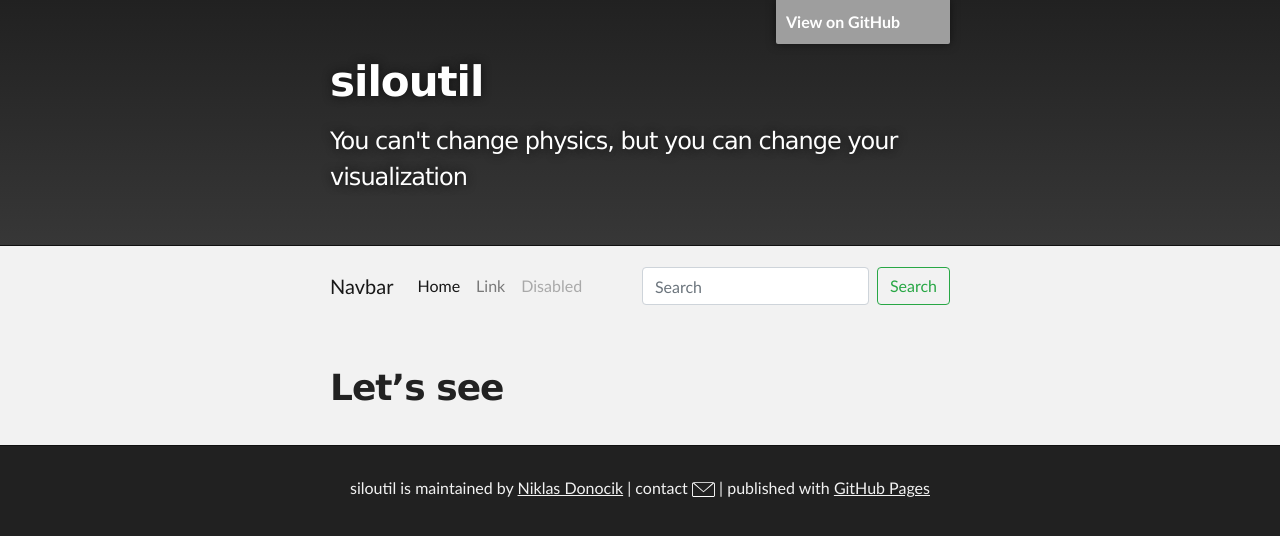
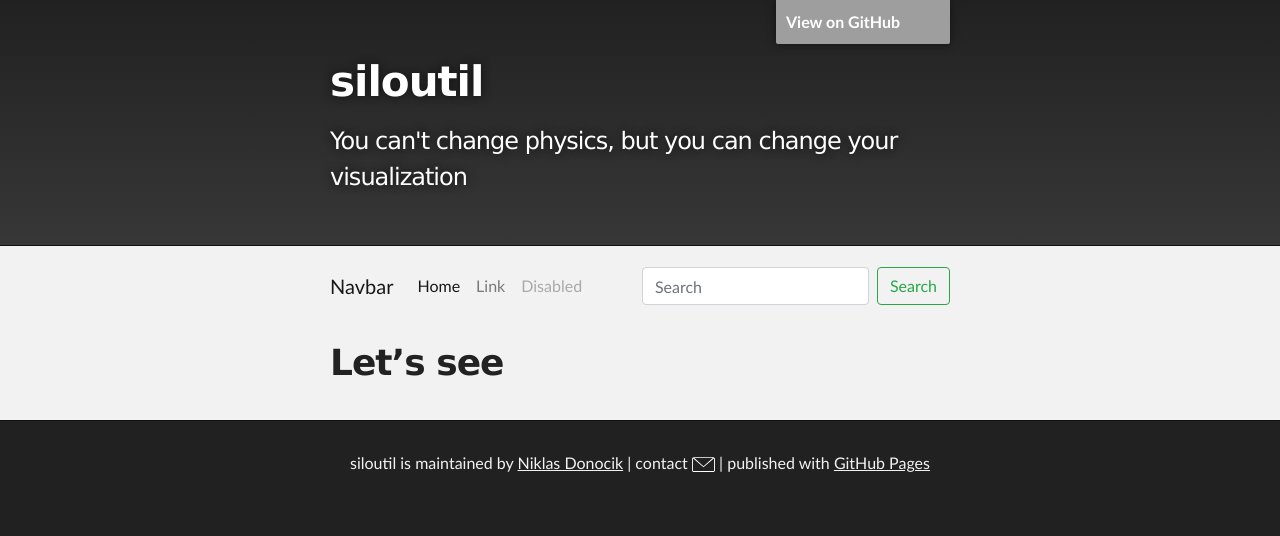
Before and after one commit to siloutil/siloutil.github.io, a Jekyll site: the page built from doc/test.md, in a window 1280 px wide. Shown: the top 536 px of the page. Built offline with Jekyll 4.4.1, drawn with Linux system fonts in a browser that asks for light colours; our own code applies the rules of GitHub Pages for plain Markdown files; grey boxes are pictures that could not be loaded.

Commit message:
Update style.css

```diff
--- a/css/style.css
+++ b/css/style.css
@@ -486,7 +486,7 @@ form{
 	border-bottom:1px solid #111
 }
 #main_content{
-	padding-top:25px
+	padding-top:0px
 }
 #footer_wrap{
 	background:#212121
```
